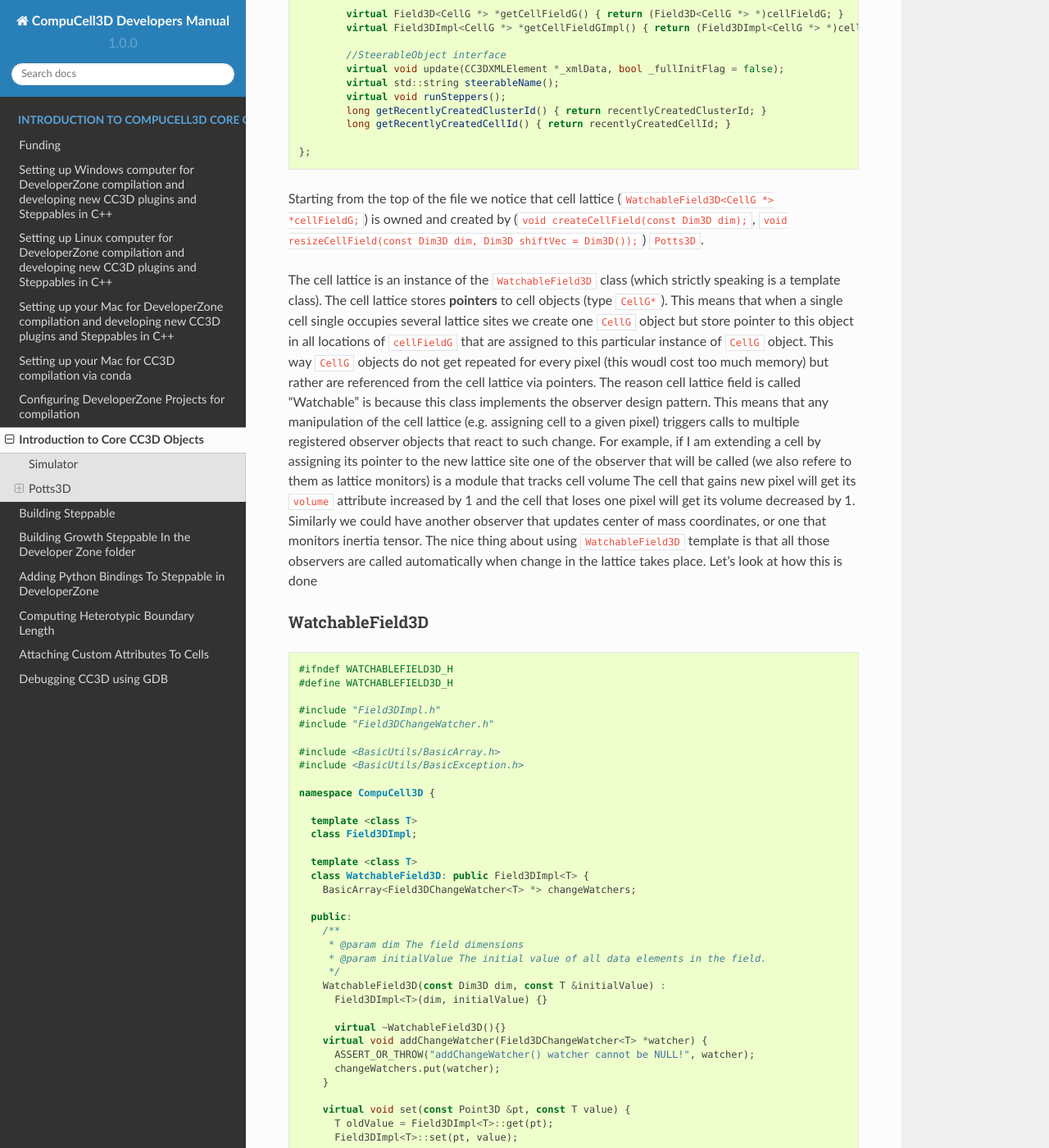
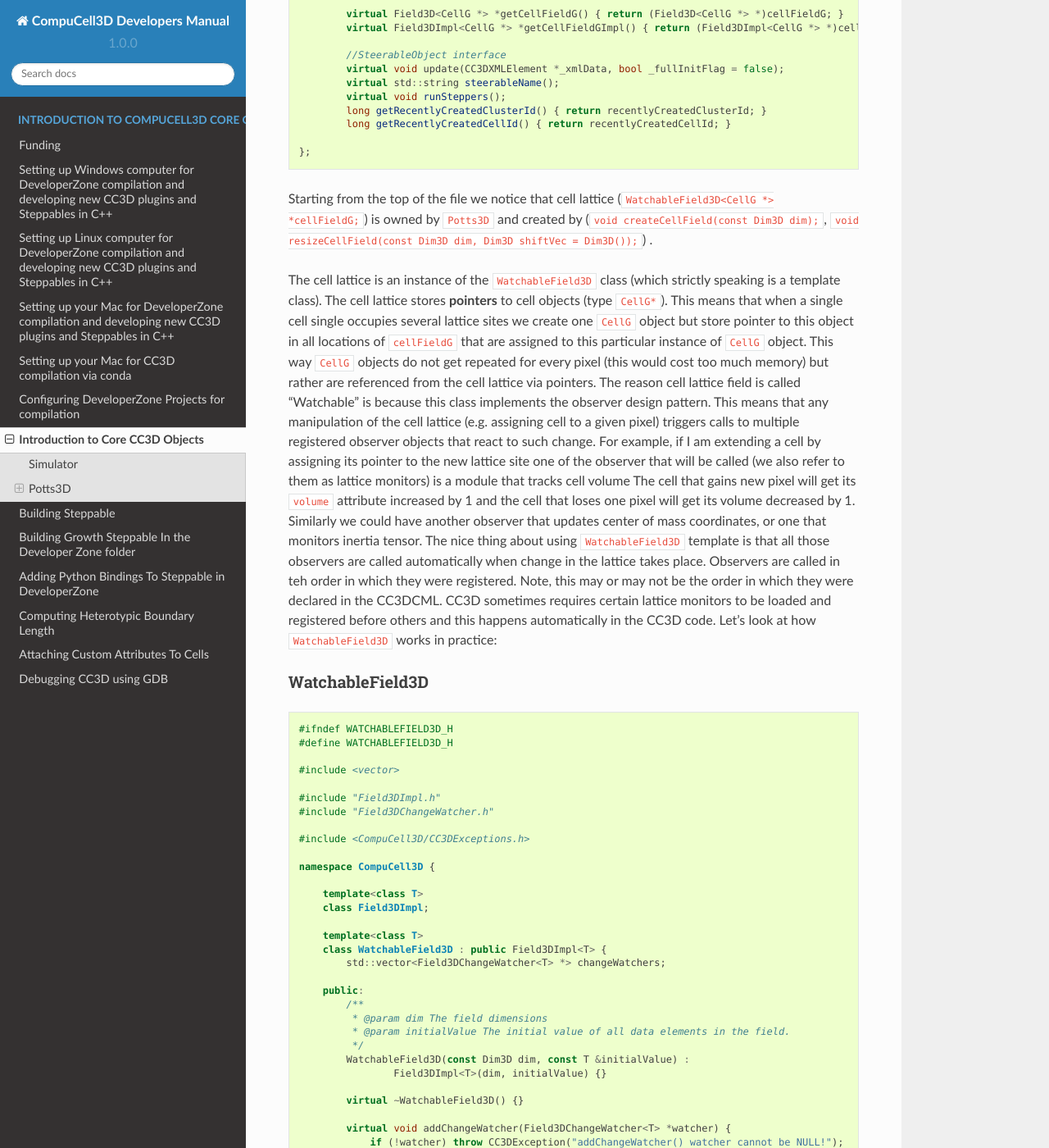
Before and after one commit to CompuCell3D/CompuCell3DDevelopersManual, a Sphinx documentation site: the page built from docs/intro_to_core_cc3d_objects.rst, in a window 1280 px wide and 1400 px high, scrolled down 8383 px. Shown: the whole window at 82% size. Built offline with Sphinx 7.4.7 and the Read the Docs theme 2.0.0, drawn with Linux system fonts in a browser that asks for light colours; some of the changed text lies outside the part shown.

Commit message:
small corrections to Simulator and Potts objects descriptions

```diff
--- a/docs/potts.rst
+++ b/docs/potts.rst
@@ -171,23 +171,27 @@
 	};
 
 
-Starting from the top of the file we notice that cell lattice (``WatchableField3D<CellG *> *cellFieldG;``) is owned and
-created by (``void createCellField(const Dim3D dim);``, ``void resizeCellField(const Dim3D dim, Dim3D shiftVec = Dim3D());``) ``Potts3D``.
+Starting from the top of the file we notice that cell lattice (``WatchableField3D<CellG *> *cellFieldG;``) is owned
+by ``Potts3D`` and created by (``void createCellField(const Dim3D dim);``,
+``void resizeCellField(const Dim3D dim, Dim3D shiftVec = Dim3D());``) .
 
 The cell lattice is an instance of the ``WatchableField3D`` class (which strictly speaking is a template class).
 The cell lattice stores **pointers** to cell objects (type ``CellG*``).
-This means that when a single cell single occupies several lattice sites we create one ``CellG`` object but store pointer to this
-object in all locations of ``cellFieldG`` that are assigned to this particular instance of ``CellG`` object.
-This way ``CellG`` objects do not get repeated for every pixel (this woudl cost too much memory) but rather are referenced from the
-cell lattice via pointers.
+This means that when a single cell single occupies several lattice sites we create one ``CellG`` object but store
+pointer to this object in all locations of ``cellFieldG`` that are assigned to this particular instance of ``CellG`` object.
+This way ``CellG`` objects do not get repeated for every pixel (this would cost too much memory)
+but rather are referenced from the cell lattice via pointers.
 The reason cell lattice field is called "Watchable" is because this class implements the observer design pattern.
 This means that any manipulation of the cell lattice (e.g. assigning cell to a given pixel) triggers calls to multiple registered
 observer objects that react to such change. For example, if I am extending a cell by assigning its pointer to the new lattice site
-one of the observer that will be called (we also refere to them as lattice monitors) is a module that tracks cell volume
+one of the observer that will be called (we also refer to them as lattice monitors) is a module that tracks cell volume
 The cell that gains new pixel will get its ``volume`` attribute increased by 1 and the cell that loses one pixel will
 get its volume decreased by 1. Similarly we could have another observer that updates center of mass coordinates, or one that monitors
 inertia tensor. The nice thing about using ``WatchableField3D`` template is that all those observers are called automatically
-when change in the lattice takes place. Let's look at how this is done
+when change in the lattice takes place. Observers are called in teh order in which they were registered. Note, this may
+or may not be the order in which they were declared in the CC3DCML. CC3D sometimes requires certain lattice monitors
+to be loaded and registered before others and this happens automatically in the CC3D code.
+Let's look at how ``WatchableField3D`` works in practice:
 
 WatchableField3D
 ~~~~~~~~~~~~~~~~
@@ -197,55 +201,66 @@
     #ifndef WATCHABLEFIELD3D_H
     #define WATCHABLEFIELD3D_H
 
+    #include <vector>
+
     #include "Field3DImpl.h"
     #include "Field3DChangeWatcher.h"
 
-    #include <BasicUtils/BasicArray.h>
-    #include <BasicUtils/BasicException.h>
+    #include <CompuCell3D/CC3DExceptions.h>
 
     namespace CompuCell3D {
 
-      template <class T>
-      class Field3DImpl;
+        template<class T>
+        class Field3DImpl;
 
-      template <class T>
-      class WatchableField3D: public Field3DImpl<T> {
-        BasicArray<Field3DChangeWatcher<T> *> changeWatchers;
+        template<class T>
+        class WatchableField3D : public Field3DImpl<T> {
+            std::vector<Field3DChangeWatcher<T> *> changeWatchers;
 
-      public:
-        /**
-         * @param dim The field dimensions
-         * @param initialValue The initial value of all data elements in the field.
-         */
-        WatchableField3D(const Dim3D dim, const T &initialValue) :
-          Field3DImpl<T>(dim, initialValue) {}
+        public:
+            /**
+             * @param dim The field dimensions
+             * @param initialValue The initial value of all data elements in the field.
+             */
+            WatchableField3D(const Dim3D dim, const T &initialValue) :
+                    Field3DImpl<T>(dim, initialValue) {}
 
-          virtual ~WatchableField3D(){}
-        virtual void addChangeWatcher(Field3DChangeWatcher<T> *watcher) {
-          ASSERT_OR_THROW("addChangeWatcher() watcher cannot be NULL!", watcher);
-          changeWatchers.put(watcher);
-        }
+            virtual ~WatchableField3D() {}
 
-        virtual void set(const Point3D &pt, const T value) {
-          T oldValue = Field3DImpl<T>::get(pt);
-          Field3DImpl<T>::set(pt, value);
+            virtual void addChangeWatcher(Field3DChangeWatcher<T> *watcher) {
+                if (!watcher) throw CC3DException("addChangeWatcher() watcher cannot be NULL!");
+                changeWatchers.push_back(watcher);
+            }
 
-          for (unsigned int i = 0; i < changeWatchers.getSize(); i++)
-        changeWatchers[i]->field3DChange(pt, value, oldValue);
-        }
-      };
+            virtual void set(const Point3D &pt, const T value) {
+                T oldValue = Field3DImpl<T>::get(pt);
+                Field3DImpl<T>::set(pt, value);
+
+                for (unsigned int i = 0; i < changeWatchers.size(); i++)
+                    changeWatchers[i]->field3DChange(pt, value, oldValue);
+            }
+
+            virtual void set(const Point3D &pt, const Point3D &addPt, const T value) {
+                T oldValue = Field3DImpl<T>::get(pt);
+                Field3DImpl<T>::set(pt, value);
+
+                for (unsigned int i = 0; i < changeWatchers.size(); i++) {
+                    changeWatchers[i]->field3DChange(pt, value, oldValue);
+                    changeWatchers[i]->field3DChange(pt, addPt, value, oldValue);
+                }
+            }
+        };
     };
     #endif
-
 The ``WatchableField3D<T>`` template class inherits from ``Field3DImpl<T>`` template. The actual memory allocation takes
 place in the ``Field3DImpl<T>`` but we will not worry about it here. It is sufficient to mention that ``Field3DImpl<T>``
 is tha class that manages cell lattice memory. The important thing is to understand how this automatic calling
 of lattice monitors is implemented. The ``WatchableField3D<T>`` class has a container
-``BasicArray<Field3DChangeWatcher<T> *> changeWatchers;`` that stores pointers to lattice monitors. The lattice monitor object
+``std::vector<Field3DChangeWatcher<T> *> changeWatchers;`` that stores pointers to lattice monitors. The lattice monitor object
 is a class that inherits ``Field3DChangeWatcher<T>`` class. In CC3D case ``T`` is set to ``CellG*``. The  ``BasicArray``
 is a thin wrapper around ``std::vector`` class and it is one of the legacies of the early CC3D implementations. So
 ``WatchableField3D<T>`` class has a collection of objects that react to the changes in the cell lattice. How do they react?
-If we look at the implementation of `` virtual void set(const Point3D &pt, const T value)`` function that modifies the lattice
+If we look at the implementation of ``virtual void set(const Point3D &pt, const T value)`` function that modifies the lattice
 we can see that this function fetches old value stored in the lattice at location indicated by ``Point3D pt`` - in the case of
 cell lattice this will be pointers currently stored at this location. It then assigns new value to the field (new ``CellG`` pointer)
 and then it calls all registered lattice monitors:
@@ -268,7 +283,7 @@
 Few lines below declaration of ``cellField``, which as we know is an instance of  ``WatchableField3D<CellG *>``
 we find the declaration of containers associated with Energy function calculations. At this point we remind that the essence
 of Cellular Potts Model is in calculating **change of energy of the system due to randomly chosen lattice perturbation**
-(change of the single pixel). Pointers energy functions objects are stored inside ``Potts3D`` object as follows:
+(change of the single pixel). Pointers to energy functions objects are stored inside ``Potts3D`` object as follows:
 
 .. code-block:: cpp
 
@@ -307,7 +322,7 @@
 function picks candidate for pixel overwrite it will then call ``changeEnergy`` for every element of the ``energyFunctions`` vector
 defined in class ``Potts3D`` (see above). The ``pt`` argument is a reference to a location of a pixel
 (specified as simple object ``Point3D``) that would be overwritten as result of the pixel copy attempt. The ``newCell``
-is pointer to a cell object that will occupy ``pt`` location of the ``cellField`` IF we accept pixel copy and the
+is pointer to a cell object that will occupy ``pt`` location of the ``cellField`` (if we accept pixel copy) and the
 ``oldCell`` is a pointer to a cell that currently occupies lattice location ``pt``.
 
 In CompuCell3D users declare which energy functions they want to use in their simulation so that the number of
@@ -408,10 +423,10 @@
             continue;
     }
 We use ``BoundaryStrategy`` object pointed by ``boundaryStrategy`` to carry out all operations related to pixel neighbor
-operations. we will cover it later. For now it is important to remember that tracking.operating on pixel neighbors is
-usually done via ``BoundaryStrategy`` and this heps greatly when we have to deal with periodic boundary conditions
+operations. we will cover it later. For now it is important to remember that tracking and operating on pixel neighbors is
+usually done via ``BoundaryStrategy`` and this helps greatly when we have to deal with periodic boundary conditions
 pixels residing close to the edge of teh lattice or classifying neighbor order of pixels.
-in this example we use boundary strategy to pick a neighbor ``changePixel`` of the ``pt`` and verify that this neighbor is a
+In this example we use boundary strategy to pick a neighbor ``changePixel`` of the ``pt`` and verify that this neighbor is a
 legitimate neighbor - ``if (!n.distance)``. We next fetch cell that occupies ``changePixel``:
 
 .. code-block:: cpp
@@ -490,7 +505,9 @@
 accesses ``cellInventory``. when we create a cell using ``Potts3D``'s method ``createCellG`` we first construct cell object
 and then insert it into cell inventory. Similarly when we delete cell object using ``destroyCellG`` (method of ``Potts3D``)
 we first remove the ``cell`` object from inventory and then carryout its destruction
-(which, as you know, is not just simple call to  the C++ ``delete`` operator)
+(which, as you know, is not just simple call to  the C++ ``delete`` operator). It is worth knowing that in addition to
+cell inventories e track cell clusters and even links between cells (``FocalPointPlasticityPlugin``) via various
+"inventory" objects.
 
 Acceptance Function and Fluctuation Amplitude Function
 ~~~~~~~~~~~~~~~~~~~~~~~~~~~~~~~~~~~~~~~~~~~~~~~~~~~~~~
--- a/docs/simulator.rst
+++ b/docs/simulator.rst
@@ -204,7 +204,7 @@
 Plugins and Steppables and it is the first Simulator function that is called after parsing of the CC3DML is complete
 
 - ``void extraInit()`` is typically executed next and it calls ``extraInit`` method that is a member of every CompuCel3D
-plugin. think of this function as a way of performing a second round of initialization but in the situation where
+plugin. Think of this function as a way of performing a second round of initialization but in the situation where
 all necessary objects (plugins) are instantiated and properly located inside overseeing objects (``Simulator`` / ``Potts3D``)
 
 - ``void start()`` function calls ``start`` method for all Steppables that were requested by current simulation.
@@ -218,7 +218,7 @@
 
 and it also calls ``step`` method of every steppable requested by the simulation (including PDE solvers) by calling
 ``step`` method of a ``classRegistry`` member of the ``Simulator`` object. You may think about ``classRegistry`` as
-of a container that stores pointers to Steppable objects. Indeed if we looks a the
+of a container that stores pointers to Steppable objects. Indeed, if we looks a the
 ``CompuCell3D\ClassRegistry.h`` declarations we notice that ``ClassRegistry`` class is a collection of containers with
 extra functionality that simplify code calls from parent objects (*e.g.* from ``Simulator``):
 
```
Also changed, not shown: other parts of docs/potts.rst (+1 -1 lines), other parts of docs/simulator.rst (+2 -2 lines).
